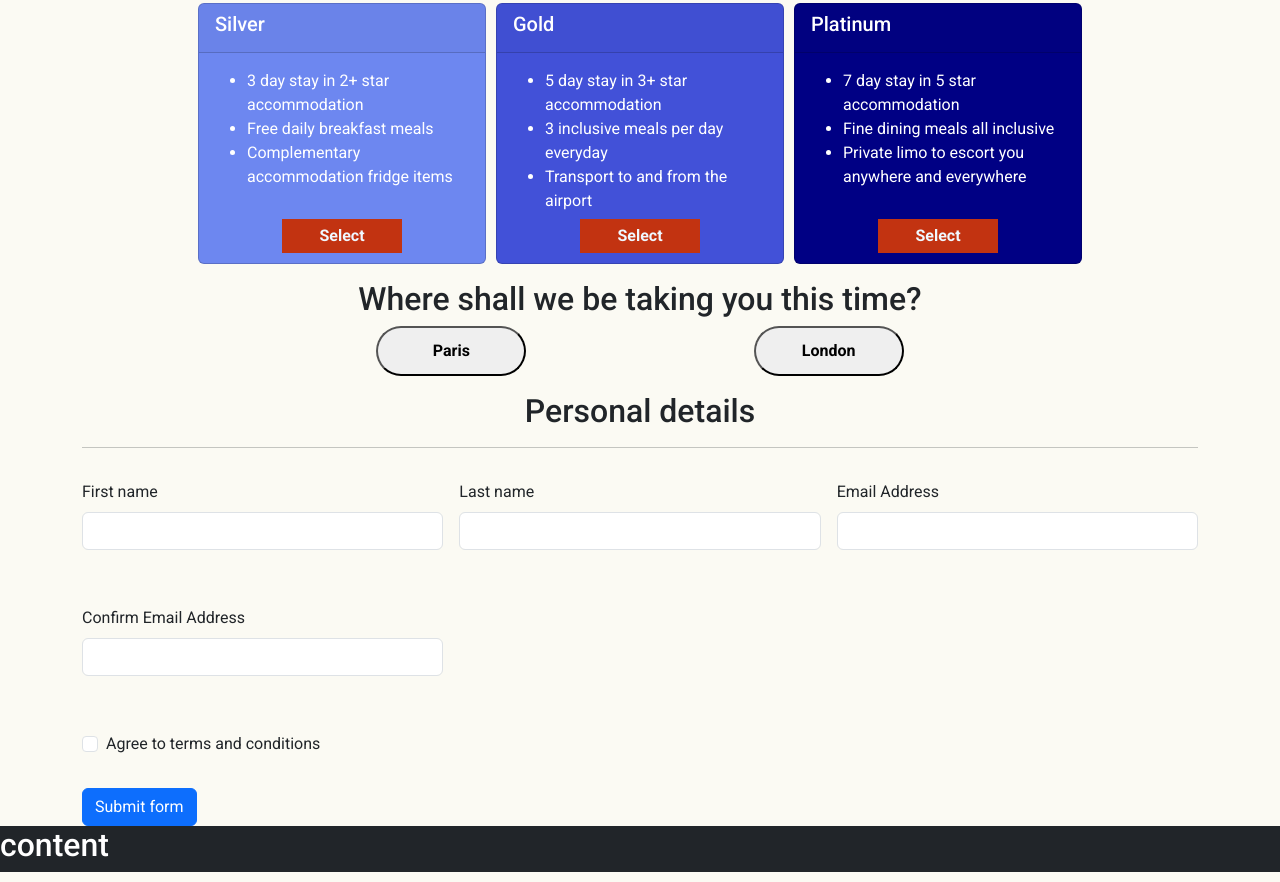
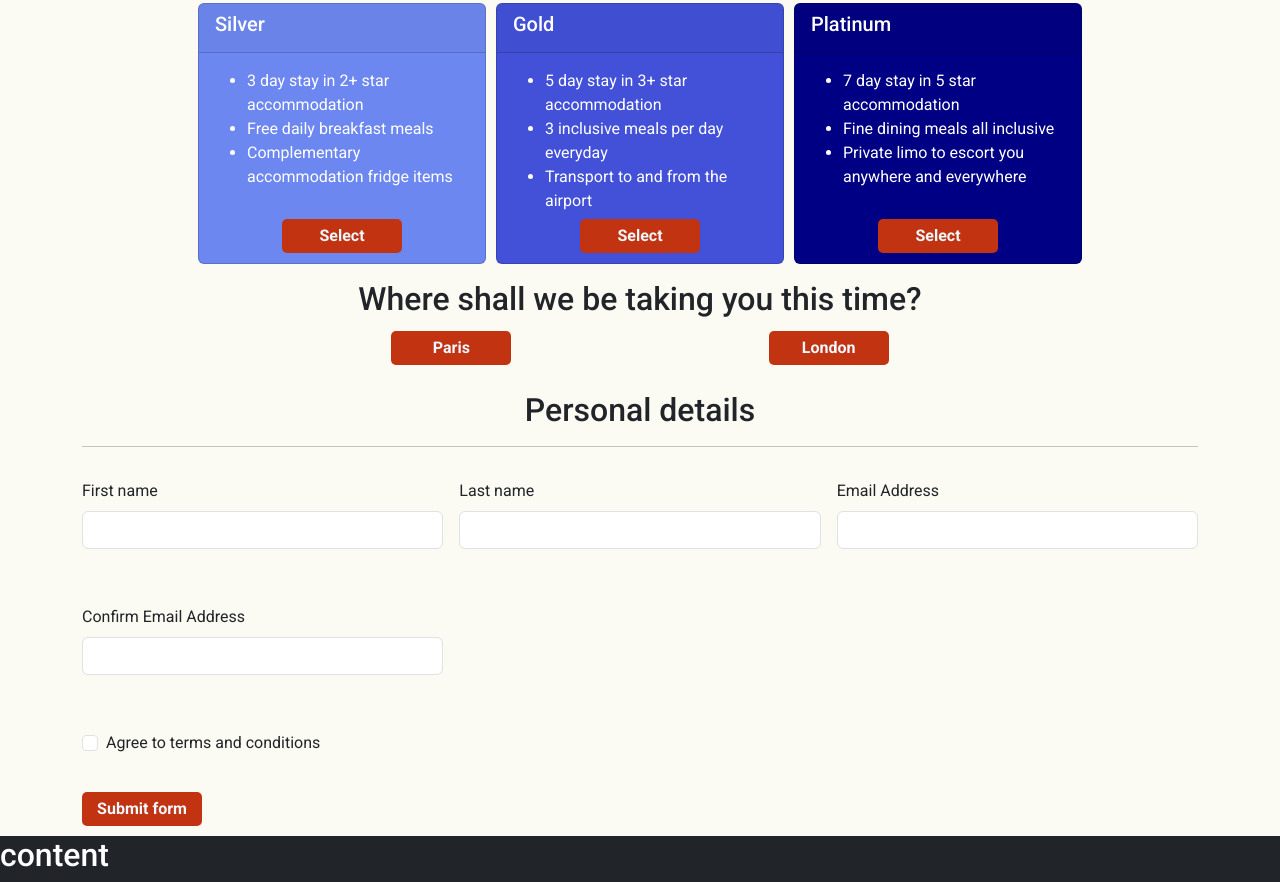
Before and after one commit to JamesBracken/Escape-and-explore, a plain HTML site: page booking.html in a window 1280 px wide. Shown: the part 974-1856 px from the top of the page. Drawn offline with nearby package versions, Linux system fonts and the light colour scheme; a web font is replaced by a local one.

Commit message:
Style: buttons

```diff
--- a/assets/style.css
+++ b/assets/style.css
@@ -24,6 +24,23 @@ img {
 .redBorder {
     border: red 1px solid;
 }
+
+.button{
+    width: 120px;
+    margin-top: 5px;
+    margin-bottom: 10px;
+    background-color: #c23311;
+    color: aliceblue;
+    border: none;
+    padding: 5px;
+    font-weight: bold;
+    border-radius: 5px;
+}
+
+.button:hover {
+    background-color:#ff3300;
+}
+
 /* Navbar */
 nav {
     padding: 0 !important;
@@ -51,6 +68,8 @@ nav {
     background-color: #c23311;
     margin-top: 7px;
     padding: 0 5px 0 5px;
+    border-radius: 5px;
+    margin-bottom: 5px;
 }
 
 .cta {
@@ -115,8 +134,11 @@ div .card {
     background-color: #000084 !important;
 }
 
+    /* To be deleted to make code more reusable */
+
 .styleButton {
-    width: 120px;
+    text-underline-offset: none;
+    /* width: 120px;
     margin-top: 5px;
     margin-bottom: 10px;
     background-color: #c23311;
@@ -124,12 +146,8 @@ div .card {
     border: none;
     padding: 5px;
     font-weight: bold;
+    border-radius: 5px; */
 }
-
-.styleButton:hover {
-    background-color: #f67858;
-}
-
 .packageButton {
     position: absolute;
     bottom: 0;
@@ -137,7 +155,7 @@ div .card {
 }
 
 .styleButtonActive {
-    background-color: #ee6948;
+    background-color: #ff3300;
     border: 1px solid black;
 }
 
@@ -150,20 +168,28 @@ div .card {
 
 /* Button style for choosing a city */
 
+/* Old city button styles
+ border-radius: 300px;
+width: 150px;
+height: 50px; */
+
+/* To be deleted to make code more reusable */
 .cityButton {
-    border-radius: 300px;
-    width: 150px;
-    height: 50px;
+    text-underline-offset: none;
+    /* width: 120px;
+    margin-top: 5px;
+    margin-bottom: 10px;
+    background-color: #c23311;
+    color: aliceblue;
+    border: none;
+    padding: 5px;
     font-weight: bold;
-}
-
-.cityButton:hover {
-    background-color:rgb(213, 213, 213);
+    border-radius: 5px; */
 }
 
 .cityActive {
-    background-color: grey;
-    color: white;
+    background-color: #ff3300;
+    border: 1px black solid;
 }
 /* This toggles form input errors on and off by making them visible or invisible */
 .inactiveError {
--- a/booking.html
+++ b/booking.html
@@ -32,11 +32,10 @@
                 aria-controls="navbarNavAltMarkup" aria-expanded="false" aria-label="Toggle navigation">
                 <span class="navbar-toggler-icon"></span>
             </button>
-            <div class="collapse navbar-collapse" id="navbarNavAltMarkup">
+            <div class="collapse navbar-collapse" id="navbarNav">
                 <div class="navbar-nav ctaDiv">
                     <a class="nav-link cta" href="booking.html">Book now!</a>
                 </div>
-
             </div>
         </div>
     </nav>
@@ -146,7 +145,7 @@
                                 <li>Complementary accommodation fridge items </li>
                             </ul>
                             <div class="row justify-content-center ">
-                                <input id="silver" class="styleButton packageButton" type="button" value="Select">
+                                <input id="silver" class="styleButton packageButton button" type="button" value="Select">
                             </div>
                         </div>
                     </div>
@@ -161,7 +160,7 @@
                                 <li>Transport to and from the airport</li>
                             </ul>
                             <div class="row justify-content-center ">
-                                <input id="gold" class="styleButton packageButton" type="button" value="Select">
+                                <input id="gold" class="styleButton packageButton button" type="button" value="Select">
                             </div>
                         </div>
                     </div>
@@ -175,8 +174,8 @@
                                 <li>Fine dining meals all inclusive</li>
                                 <li>Private limo to escort you anywhere and everywhere</li>
                             </ul>
-                            <div class="row justify-content-center ">
-                                <input id="platinum" class="styleButton packageButton" type="button" value="Select">
+                            <div class="row justify-content-center">
+                                <input id="platinum" class="styleButton packageButton button" type="button" value="Select">
                             </div>
                         </div>
                     </div>
@@ -196,10 +195,10 @@
                         </div>
                         <div class="row justify-content-center align-items-center ">
                             <div class="col-4 text-center">
-                                <input class="cityButton" value="Paris" type="button">
+                                <input class="cityButton button" value="Paris" type="button">
                             </div>
                             <div class="col-4 text-center">
-                                <input class="cityButton" value="London" type="button">
+                                <input class="cityButton button" value="London" type="button">
                             </div>
                         </div>
                     </div>
@@ -251,7 +250,7 @@
                         </div>
                     </div>
                     <div class="col-12">
-                        <button class="btn btn-primary" type="submit">Submit form</button>
+                        <button class="btn-primary button" type="submit">Submit form</button>
                     </div>
                 </form>
             </div>
```
Also changed, not shown: index.html (+1 -1 lines).
